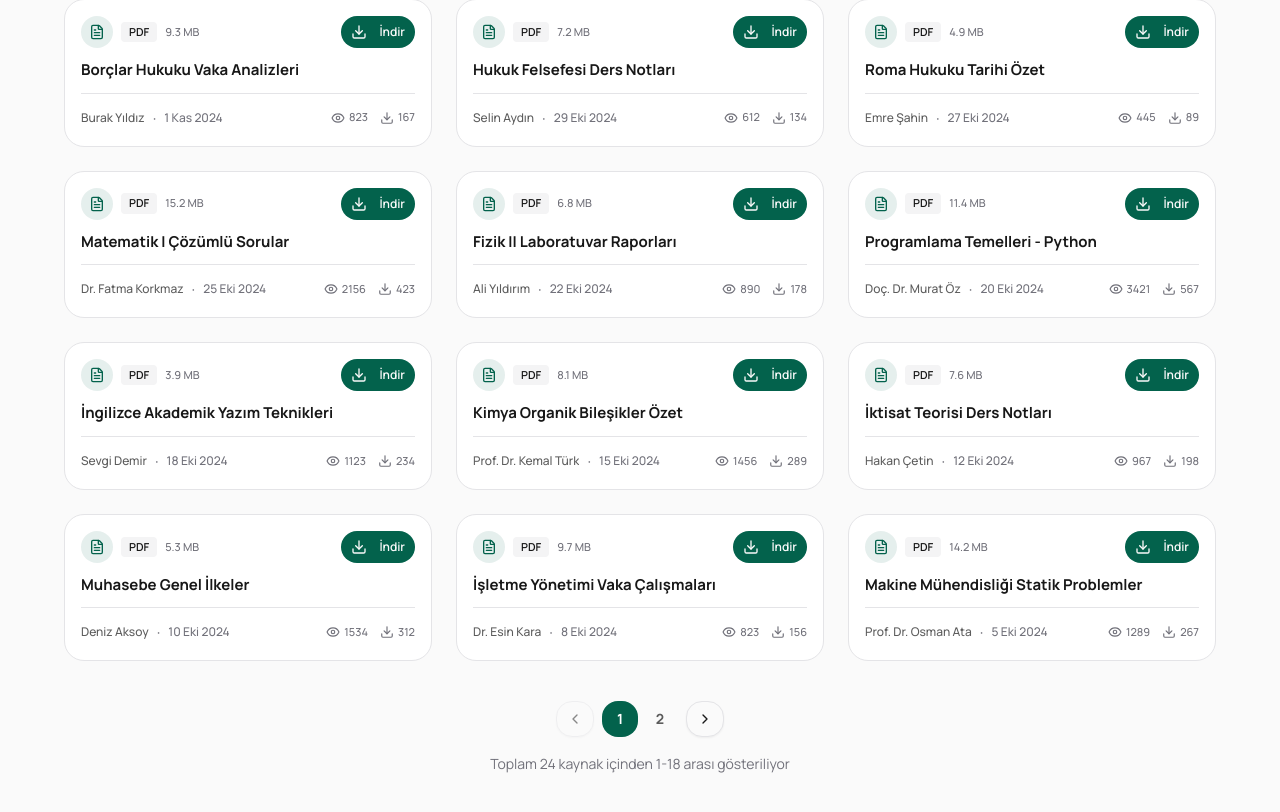
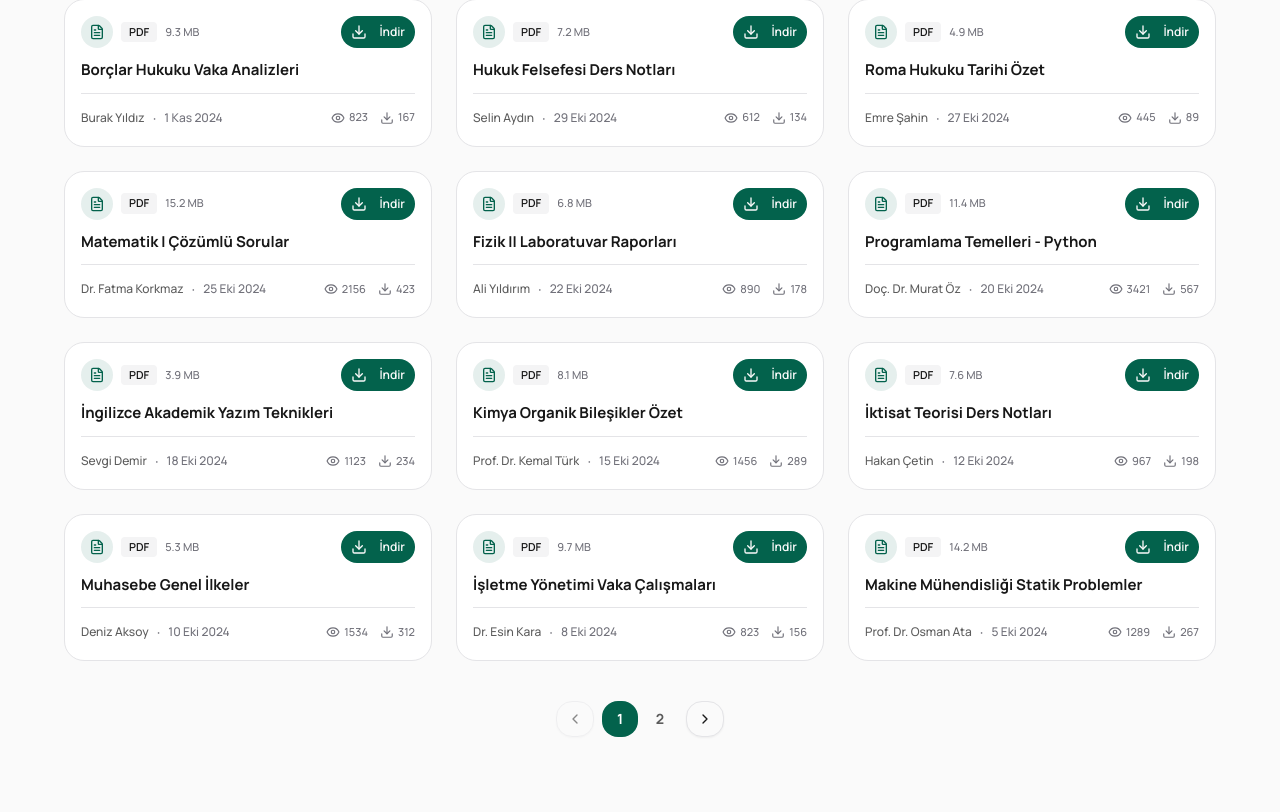
Before and after one commit to dogancanyildiz/wikonya, a Next.js app in the folder frontend/: page /academic in a window 1280 px wide. Shown: the part 838-1650 px from the top of the page. After the commit the page ends 1615 px from the top, so only its background shows below. Built offline with nearby package versions, Linux system fonts and the light colour scheme; no server answers.

Commit message:
refactor(ui): remove unused page information from resource grid component

```diff
--- a/frontend/components/features/academic/resource-grid.tsx
+++ b/frontend/components/features/academic/resource-grid.tsx
@@ -487,11 +487,6 @@ export function ResourceGrid() {
               </Button>
             </div>
           )}
-
-          {/* Sayfa Bilgisi */}
-          <p className="text-center mt-4 font-[Manrope] text-muted-foreground text-sm">
-            Toplam {allResources.length} kaynak içinden {startIndex + 1}-{Math.min(startIndex + ITEMS_PER_PAGE, allResources.length)} arası gösteriliyor
-          </p>
         </>
       ) : (
         <Empty className="py-12 sm:py-16">
```
